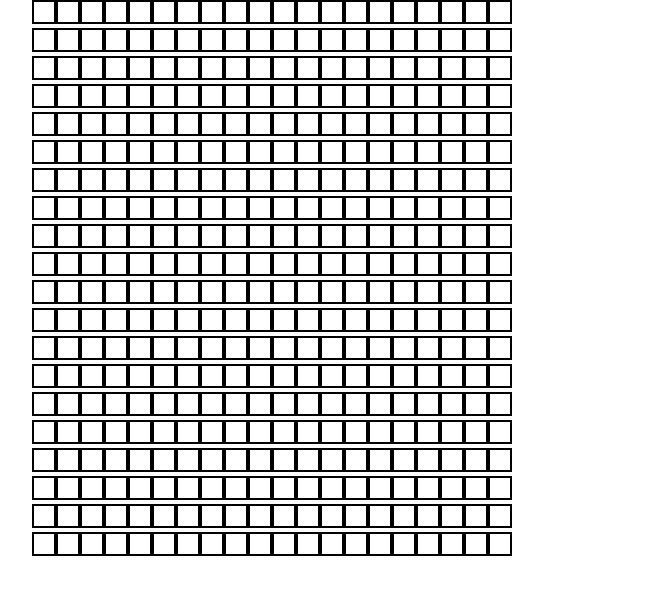
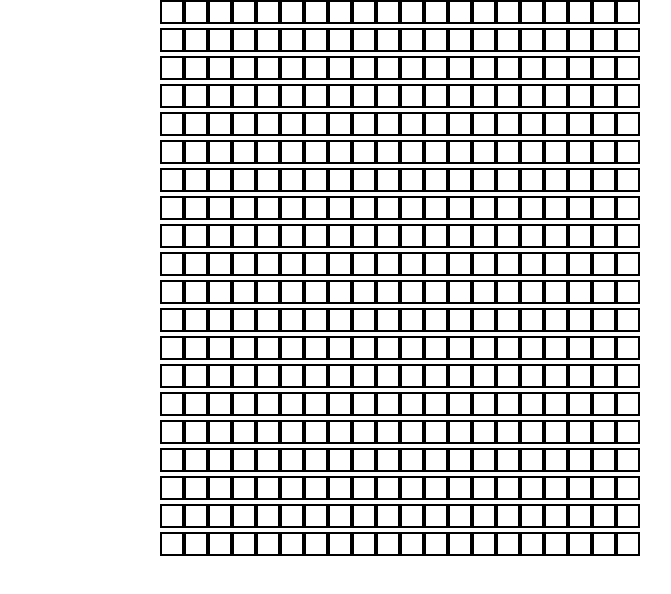
Before and after one commit to Silvernitro/pathfinding_visualizer, a React (Create React App) app in the folder pathfinding_visualizer/: page / in a window 1280 px wide. Shown: the top 594 px of the page, without its empty margins (240-911 px from the left). Built offline with nearby package versions, Linux system fonts and the light colour scheme.

Commit message:
Added feature to animate search path. Fixed issue of grid not centered in viewport.

```diff
--- a/pathfinding_visualizer/src/App.css
+++ b/pathfinding_visualizer/src/App.css
@@ -1,3 +1,7 @@
+.GameContainer {
+  text-align: center;
+}
+
 .Node {
   border: 2px solid black;
   padding: 10px 10px 10px 10px;
@@ -31,3 +35,10 @@
   display: inline-block;
   background-color: green;
 }
+
+.Visited {
+  border: 2px solid black;
+  padding: 10px 10px 10px 10px;
+  display: inline-block;
+  background-color: lightgrey;
+}
--- a/pathfinding_visualizer/src/App.js
+++ b/pathfinding_visualizer/src/App.js
@@ -10,12 +10,12 @@ class Grid extends React.Component {
       grid: [],
       start: null,
       end: null,
-      visitedNodes: null,
+      visitedNodes: [],
       path: [],
       phase: 1,
       foundPath: []
     }
-    this.onClick = this.onClick.bind(this);
+    this.handleClick= this.handleClick.bind(this);
   }
 
   componentDidMount() {
@@ -34,36 +34,94 @@ class Grid extends React.Component {
   }
 
 
-  onClick(key) {
+  handleClick(key) {
     if (this.state.phase === 1) {
+      // set the starting node
       this.setState({ start: key, phase: 2});
     } else if (this.state.phase === 2) {
+      // set the end node
       this.setState({ end: key, phase: 3});
     } else {
+      // start Dijkstra's Algorithm
       if (this.state.start !== null && this.state.end !== null) {
         const graph = new Graph();
         graph.gridtoGraph(this.state.grid);
+
         const result = graph.shortestPath(this.state.start, this.state.end);
+
+        // store the paths returned by Dijkstra's Algo
         this.setState({
           path: result[0],
           visitedNodes: result[1]
         });
-        this.animatePath(result[0]);
+
+        // render the search animation
+        this.animate(result);
       } else {}
     }
   }
 
-  animatePath(path) {
-    for (let i = 0; i < path.length; i++) {
+  animate(result) {
+    /* This is the main animation function.
+     * It animates both the search path and result path found by Dijkstra's
+     * Algo.
+     */
+
+    /* @param {Array.<number[]>} an array where idx=0 is the search path and
+     *  idx=1 is the result path.
+     *
+     * @return {undefined} this function does not return a value
+     */
+
+    const search_path = result[1];
+    const result_path = result[0];
+
+    // function wait is a promise wrapper for setTimeout.
+    // it has the same functionality as setTimeout, but also returns a promise.
+    const wait = ms => new Promise(resolve => setTimeout(resolve, ms));
+
+    // Array to store promises returned from animating the
+    // search path
+    const promise_array = [];
+
+    function animate_search(idx) {
+      //  Animates the search path that Dijkstra's Algo takes.
+      /*  @param {number} The current index of the search_path array being
+       *  animated.
+       *  @returns {undefined} This function does not return any value
+      */
+
+      var node_div = document.getElementById(search_path[idx]);
+      if (node_div.className !== "Start" && node_div.className !== "End") {
+        node_div.className = "Visited";
+      } else {}
+    }
+
+    function animate_result() {
+      //  Animates the result path found by Dijkstra's Algo.
+
+      for (let i = 0; i < result_path.length; i++) {
         setTimeout( () => {
-        var node_div = document.getElementById(path[i]);
+          var node_div = document.getElementById(result_path[i]);
           if (node_div.className === "Start" || node_div.className === "End") {
           } else {
             node_div.className = "Path";
           }
         }, 50 * i);
       }
-  }k
+    }
+
+    // start animating the search path
+    for (let i = 0; i < search_path.length; i++) {
+      promise_array.push(wait(10 * i).then(() => animate_search(i)));
+    }
+
+    // After validating that all promises have been fulfilled (which means we
+    // are done animating the search path), start animating the result path
+    Promise.all(promise_array).then(animate_result);
+  }
+
+
 
   render() {
     const rows = this.state.grid.map((row) =>
@@ -73,12 +131,12 @@ class Grid extends React.Component {
             name={element}
             isStart={this.state.start === element}
             isEnd={this.state.end === element}
-            onClick={ this.onClick }/>) }
+            onClick={ this.handleClick}/>) }
       </div>);
 
 
     return(
-      <div>
+      <div className="GameContainer">
         {rows}
       </div>
     )
```
Also changed, not shown: 1 other file (tests, documents, lock files or other folders). Lines whose indentation alone changed are shown as unchanged.
